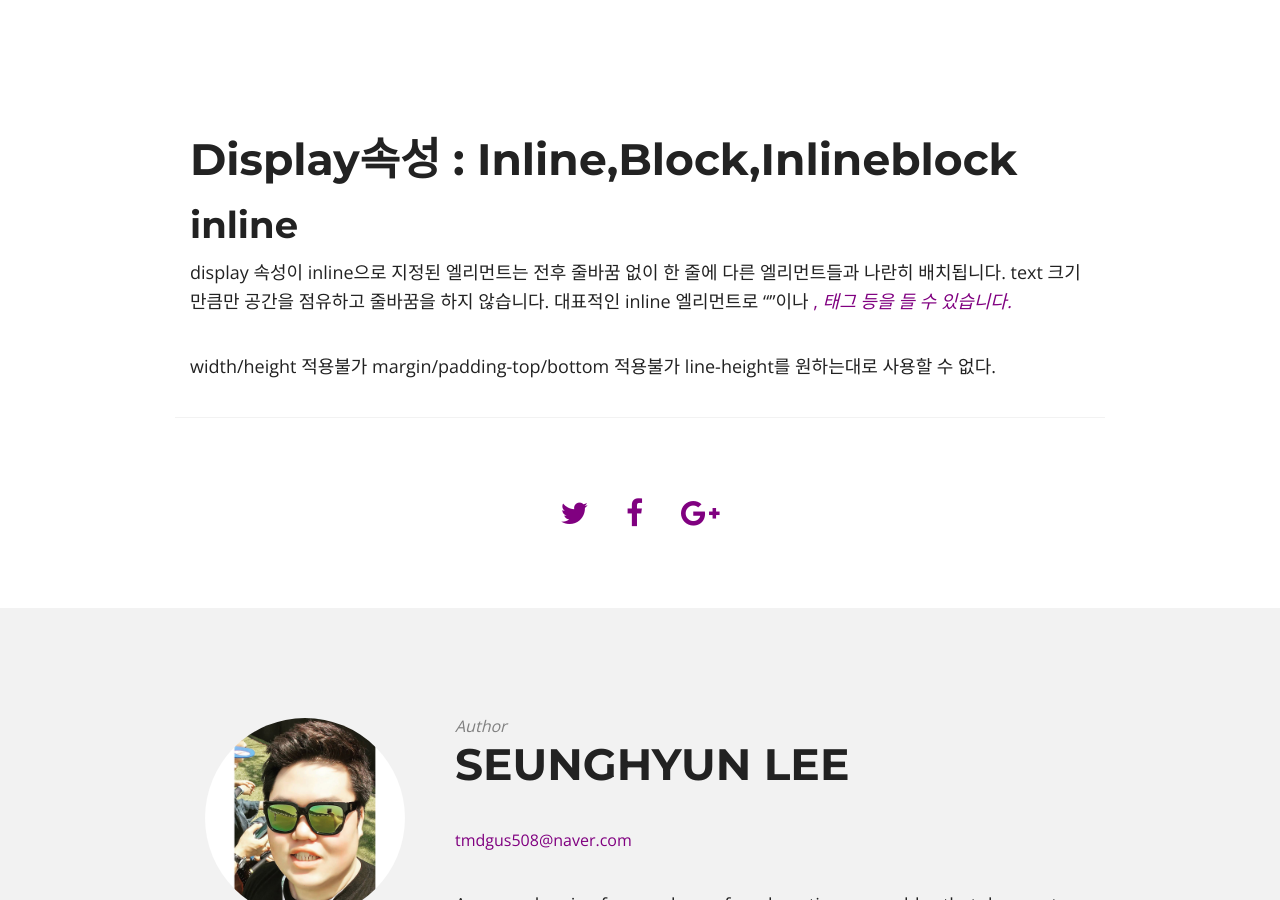
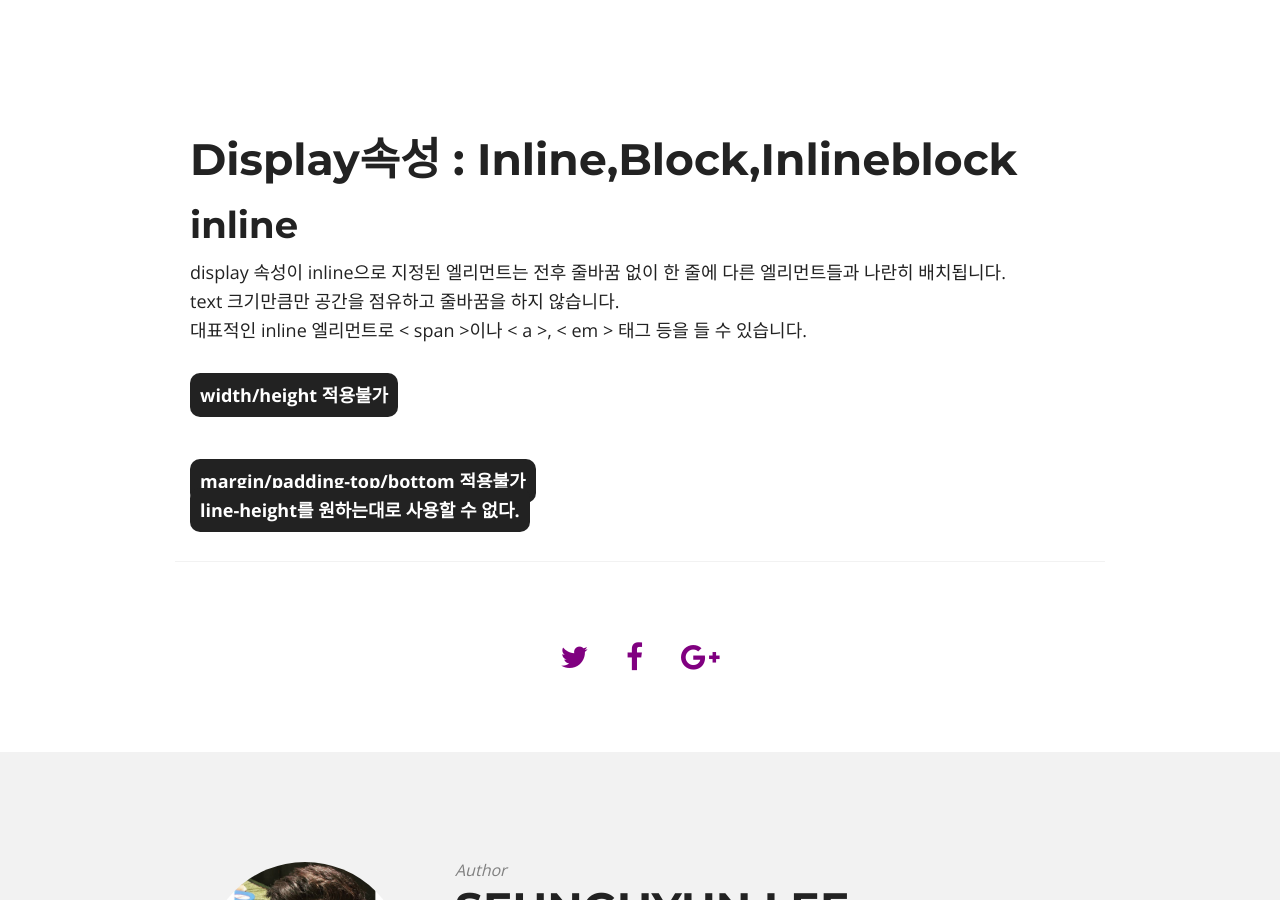
Before and after one commit to lsh58/lsh58.github.io, a Jekyll site: the page built from _posts/2020-02-19-Inline,Block,Inlineblock.md, in a window 1280 px wide and 900 px high, scrolled down 326 px. Built offline with Jekyll 4.4.1, drawn with Linux system fonts in a browser that asks for light colours; nearby versions of some CDN libraries; comment, search, counter and statistics services are not loaded.

Commit message:
Update 2020-02-19-Inline,Block,Inlineblock.md

```diff
--- a/_posts/2020-02-19-Inline,Block,Inlineblock.md
+++ b/_posts/2020-02-19-Inline,Block,Inlineblock.md
@@ -20,8 +20,9 @@
 
 display 속성이 inline으로 지정된 엘리먼트는 전후 줄바꿈 없이 한 줄에 다른 엘리먼트들과 나란히 배치됩니다.
 text 크기만큼만 공간을 점유하고 줄바꿈을 하지 않습니다.
-대표적인 inline 엘리먼트로 <span class="orage">"<span>"</span>이나 <a>, <em> 태그 등을 들 수 있습니다.
+대표적인 inline 엘리먼트로 <span class="orage">< span ></span>이나 <span class="orage">< a ></span>, <span class="orage">< em ></span> 태그 등을 들 수 있습니다.
 
-width/height 적용불가
-margin/padding-top/bottom 적용불가
-line-height를 원하는대로 사용할 수 없다.
+<span class="blackbox">width/height 적용불가</span>
+<br>
+<span class="blackbox">margin/padding-top/bottom 적용불가</span>
+<span class="blackbox">line-height를 원하는대로 사용할 수 없다.</span>
```
